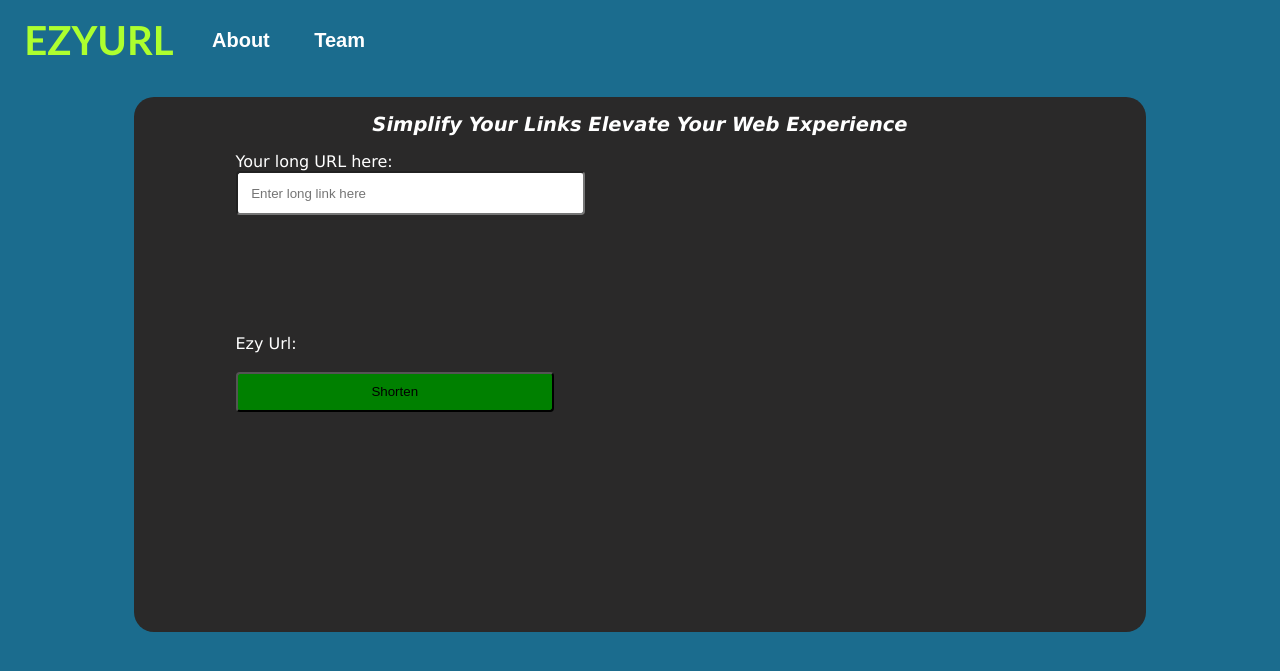
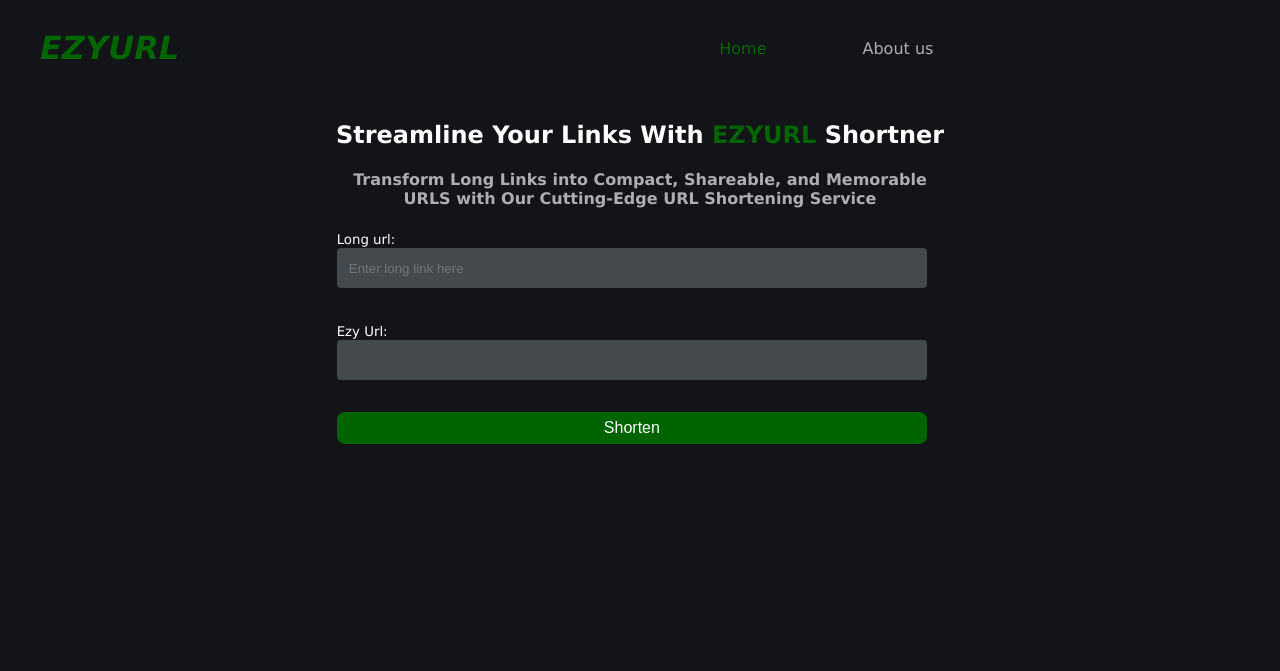
Before and after one commit to Bigizic/EzyShortner, a Flask app: template app/templates/homepage.html in a window 1280 px wide. Shown: the top 671 px of the page. Run offline with Flask 3, Linux system fonts and the light colour scheme; the template is opened without the code that fills it, so the values that code supplies are empty; some libraries are stand-ins or nearby versions.

Commit message:
Copy (#4)
* Update homepage.html

* Delete app/static/images/wand-magic-sparkles-solid.svg

* Delete app/static/images/paperclip-solid.svg

* Add files via upload

* Create g

* update_files

* Update README.md

* Update homepage.html

* Update homepage.css

* Update app

* update css file

* Update models

* Update api

* Update app

* Update tests

* Update api

* Update shortner

* Update shortner

```diff
--- /dev/null
+++ b/api/ezy_v1/app.py
@@ -0,0 +1,37 @@
+#!/usr/bin/python3
+""" Flask """
+
+
+from api.ezy_v1.views import app_views
+from flask_cors import CORS
+from flasgger import Swagger
+from flasgger.utils import swag_from
+from flask import Flask, render_template, make_response, jsonify
+from models import storage_type
+from werkzeug.exceptions import NotFound
+
+
+app = Flask(__name__)
+app.url_map.strict_slashes = False
+app.register_blueprint(app_views)
+CORS(app, resources={r"/*": {"origins": "0.0.0.0"}})
+
+
+@app.teardown_appcontext
+def teardown(exception):
+    """close storage type(db)"""
+    storage_type.close()
+
+
+@app.errorhandler(NotFound)
+def not_found(error):
+    """Handles 404 error
+
+    response:
+        404 description: a resource was not found
+    """
+    return make_response(jsonify({"error": "Not found"}), 404)
+
+
+if __name__ == '__main__':
+    app.run(host='0.0.0.0', port=5001, threaded=True)
--- /dev/null
+++ b/app/static/scripts/homepage.js
@@ -0,0 +1,25 @@
+const $ = window.$;
+
+$(document).ready(() => {
+  function updateVisibility () {
+    if ($('#user_output').val()) {
+      $('.share').css('visibility', 'visible');
+    }
+  }
+
+  $('.enter').click(function () {
+    updateVisibility();
+  });
+
+  $('#user_input').keypress(function (e) {
+    if (e.which === 13) {
+      updateVisibility();
+    }
+  });
+
+  $('.copy_').click(function () {
+    const urlField = $('#user_output').select();
+    document.execCommand('copy');
+    alert('URL copied to clipboard: ');
+  });
+});
--- /dev/null
+++ b/app/static/styles/homepage.css
@@ -0,0 +1,124 @@
+body {
+background: #131418;
+font-family: Verdana, Geneva, Tahoma, sans-serif;
+}
+header {
+display: inline-flex;
+align-items: center;
+gap: 60px;
+}
+header h1 {
+color: #006400;
+font-style: italic;
+line-height: normal;
+white-space: nowrap;
+margin-right: 30rem;
+margin-left: 2rem;
+}
+/*header .ezy_header {
+background-image: url(ezy_icon.jpg);
+background-repeat: no-repeat;
+background-position: left;
+background-size: 100rem;
+}*/
+header .information {
+display: inline-flex;
+gap: 6rem;
+}
+.information a {
+text-decoration: none;
+}
+section h1 {
+    color: #fff;
+    text-align: center;
+    margin-top: 2rem;
+}
+section h4 {
+    color: #ADAEAF;
+    text-align: center;
+}
+section form {
+    border-radius: 20px;
+    background: #131418;
+    /*mix-blend-mode: multiply;*/
+
+    width: 80%;
+    flex-shrink: 0;
+    margin-left: 10%;
+}
+.background {
+    margin-left: 20%;
+}
+#user_input, #user_output{
+    width: 70%;
+    height: 2.5rem;
+    border-radius: 4px;
+    background-color: #44494D;
+    border: none;
+    color: white;
+}
+#user_input {
+    margin-bottom: 4%;
+    padding: 0% 1.5% 0 1.5%;
+}
+#user_output {
+    margin-bottom: 4%;
+    padding: 0% 1.5% 0 1.5%;
+}
+section form label {
+    color: #fff;
+    font-size: smaller;
+}
+.enter {
+    background-color: #006400;
+    border-radius: 8px;
+    width: 73%;
+    color: #fff;
+    height: 2rem;
+    /*margin-left: 11.5%;*/
+    border: none;
+    font-size: 100%;
+    margin-bottom: 4%;
+}
+.enter:hover {
+    background-color: #004700;
+}
+
+.home {
+    color: #006400;
+}
+.home:hover {
+    color: #ADAEAF;
+}
+.about {
+    color: #ADAEAF;
+}
+.about:hover {
+    color: #006400;
+}
+
+.share {
+    display: flex;
+    align-items: center;
+    justify-content: center;
+    gap: 3%;
+    visibility: hidden;
+}
+.copy_ {
+    background-color: #006400;
+    border-radius: 4px;
+    color: #fff;
+    height: 30px;
+}
+.copy_:hover {
+    background-color: #004700;
+}
+.qr_code {
+    background-color: #006400;
+    border-radius: 4px;
+    color: #fff;
+    height: 30px;
+}
+.qr_code:hover {
+    background-color: #004700;
+}
--- a/app/static/styles/normal.css
+++ /dev/null
@@ -1,83 +0,0 @@
-body {
-    background: #1B6C8E;
-    font-family: Verdana, Geneva, Tahoma, sans-serif;
-}
-header {
-display: flex;
-width: 30%;
-flex-direction: row;
-justify-content: space-around;
-flex-shrink: 0;
-margin-bottom: 2%;
-}
-header h1, h3 {
-color: #FFF;
-text-align: center;
-font-size: 20px;
-font-style: normal;
-font-weight: 700;
-line-height: 10px; /* 31.25% */
-}
-header button {
-    background-color: #1B6C8E;
-    border: none;
-}
-header button:hover h1{
-    color: #000000;
-}
-header .name {
-    color: greenyellow;
-    font-size: 40px;
-    font-family:'Gill Sans', 'Gill Sans MT', Calibri, 'Trebuchet MS', sans-serif;
-}
-
-/* content start */
-.content {
-    text-align: left;
-    font-size: 13px;
-
-    display: flex;
-    width: 100%;
-    flex-direction: row;
-    justify-content: space-around;
-    flex-shrink: 0;
-}
-.content h2 {
-    color: #FFF;
-}/* content end */
-
-.right_background {
-    border-radius: 20px;
-    background: #2A2929;
-    /*mix-blend-mode: multiply;*/
-
-    width: 80%;
-    height: 535px;
-    flex-shrink: 0;
-    margin-left: 10%;
-}
-.background_user_input {
-    margin-left: 10%;
-}
-.background_user_input label {
-    color: white;
-}
-
-.background_user_input input {
-    width: 35%;
-    height: 40px;
-    border-radius: 4px;
-}
-#user_input {
-    margin-bottom: 13%;
-    padding: 0% 1.5% 0 1.5%;
-}
-#user_output {
-    margin-bottom: 4%;
-    padding: 0% 1.5% 0 1.5%;
-}
-.enter {
-    background-color: green;
-    border-radius: 4px;
-    width: 20%;
-}
--- a/app/templates/homepage.html
+++ b/app/templates/homepage.html
@@ -1,36 +1,42 @@
 <!DOCTYPE html>
 <html>
-<head>
-    <meta charset="utf8">
-    <link rel="stylesheet" href="../static/styles/normal.css">
+    <meta charset="utf-8">
+    <link type="text/css" rel="stylesheet" href="../static/styles/homepage.css">
+    <script src="https://code.jquery.com/jquery-3.2.1.min.js?"></script>
+    <script type="text/javascript" src="../static/scripts/homepage.js"></script>
+    <link rel="icon" href="../static/images/ezy_icon.jpg">
     <title>EzyUrl</title>
-</head>
     <body>
         <header>
-        <h1 class="name">EZYURL</h1>
-        <button><h1>About</h1></button>
-        <button><h1>Team</h1></button>
+            <h1>EZYURL</h1>
+            <div class="information">
+                <a class="home" href="">Home</a>
+                <a class="about" href=""> About us</a>
+            </div>
         </header>
-    <section>
-        <div class="right_background">
-            <section class="content">
-                <h2><i>Simplify Your Links Elevate Your Web Experience </i></h2>
-            </section>
-            <div class="background_user_input">
+        <section class="user_interface">
+            <h1>
+                Streamline Your Links With <b style="color: #006400;">EZYURL</b> Shortner
+            </h1>
+            <h4>
+                Transform Long Links into Compact, Shareable, and Memorable <br>URLS with Our Cutting-Edge URL Shortening Service
+            </h4>
             <form method="POST" action="/">
-                    <label for="user_input">Your long URL here:</label>
+                <div class="background">
+                <label for="user_input">Long url:</label>
                 <br>
-                    <input name="user_input" id="user_input" type="url" placeholder="Enter long link here" required="true">
+                <input name="user_input" id="user_input" placeholder="Enter long link here" type="url" required="true">
                 <br>
                 <label class="label_user_output" for="user_output">Ezy Url:</label>
                 <br>
-		    {% if url %}
                 <input type="url" readonly="true" id="user_output" value="{{url}}">
-		    {% endif %}
                 <br>
                 <input type="submit" value="Shorten" class="enter">
+                </div>
                 </form>
-            </div>
+		<div class="share">
+	            <button class="copy_">copy</button>
+	            <button class="qr_code">QR</button>
 	        </div>
         </section>
     </body>
--- a/app/web_app.py
+++ b/app/web_app.py
@@ -6,6 +6,7 @@ from flask import Flask, request, render_template
 from models.ezy import Ezy
 from models.engine.db_storage import DBStorage
 
+
 app = Flask(__name__)
 
 
@@ -13,7 +14,7 @@ app = Flask(__name__)
 def get_input():
     if request.method == "POST":
         user_input = request.form.get("user_input")
-        ezy_instance = Ezy(user_input)
+        ezy_instance = Ezy(original_url=user_input)
         ezy_instance.exists()  # check for existence before saving
         ezy_instance.save()
         return render_template('homepage.html', url=ezy_instance.url())
--- a/models/engine/db_storage.py
+++ b/models/engine/db_storage.py
@@ -33,14 +33,32 @@ class DBStorage:
         Session = scoped_session(session_factory)
         self.__session = Session
 
-    def all(self):
+    def all(self, long_link=None, short_link=None):
         """Query all records of the current database session
-        Returns a dictionary of all records"""
+        Returns a dictionary of all records of a link"""
+        objs = []
         result = {}
-        objs = self.__session.query(Ezy).all()
-        for items in objs:
-            key = items.__class__.__name__ + '.' + item.id
-            result[key] = items
+        if long_link:
+            objs += self.__session.query(Ezy).filter_by(
+                        original_url=long_link).all()
+
+        if short_link:
+            objs = self.__session.query(Ezy).filter_by(
+                        short_url=short_link).first()
+
+            attr = {k: v for k, v in objs.__dict__.items()
+                    if not k.startswith('_sa_instance_state')}
+
+            result[f'[{type(objs).__name__}].({objs.id})'] = {**attr}
+            return result
+
+        for obj in objs:
+            cl_name = type(obj).__name__
+            id = obj.id
+            attr = {k: v for k, v in obj.__dict__.items()
+                    if not k.startswith('_sa_instance_state')}
+
+            result[f'[{cl_name}].({id})'] = {**attr}
         return result
 
     def save(self):
@@ -51,21 +69,17 @@ class DBStorage:
         """Adds new object to the current database"""
         self.__session.add(session)
 
-    def delete(self):
+    def delete(self, ins=None):
         """Deletes the current session record if it's not None"""
-        self.__session.delete()
+        if ins is not None:
+            self.__session.delete(ins)
+            self.__session.commit()
+        else:
+            pass
 
     def close(self):
         """Close the current session"""
         self.__session.remove()
-
-    def get(self, id):
-        """Given an id of the instance it'll return the object based on it's id
-        otherwise return None"""
-        result = None
-        if id:
-            result = self.__session.query(Ezy).filter_by(id=id).first()
-        return result
 
     def count(self):
         """Returns number of records in the database"""
```
Also changed, not shown: api/ezy_v1/views/__init__.py (added, +10 -0 lines), api/ezy_v1/views/get_records.py (added, +41 -0 lines), models/ezy.py (+27 -5 lines), tests/test_ezy.py (added, +42 -0 lines), README.md, api/__init__.py (added), api/ezy_v1/__init__.py (added), app/static/images/IMG_0713.png (renamed from images/IMG_0713.png), app/static/images/ezy_icon.jpg (added), app/static/images/paperclip-solid.svg (deleted), app/static/images/wand-magic-sparkles-solid.svg (deleted). Lines whose indentation alone changed are shown as unchanged.
